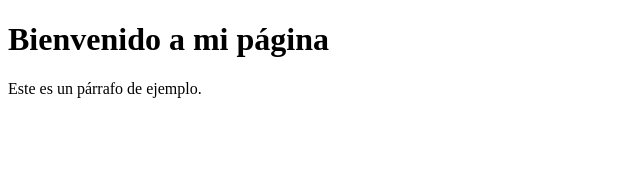
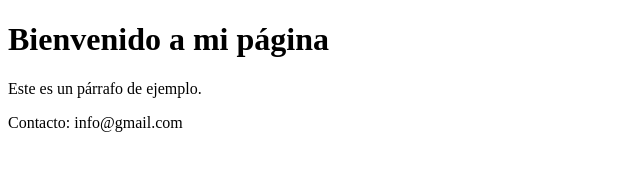
Before and after one commit to Logan18-des/proyecto-git, a plain HTML site: page index.html in a window 1280 px wide. Shown: the whole page, without its empty margins (0-640 px from the left). Drawn offline with Linux system fonts and the light colour scheme.

Commit message:
feat: agregar footer2 en el index

```diff
--- a/index.html
+++ b/index.html
@@ -8,5 +8,6 @@
     <body>
         <h1>Bienvenido a mi página</h1>
         <p>Este es un párrafo de ejemplo.</p>
+        <footer>Contacto: info@gmail.com</footer>
     </body>
 </html>
```
